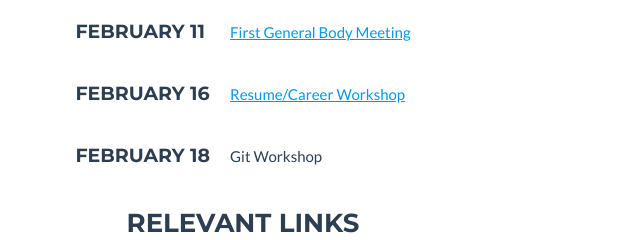
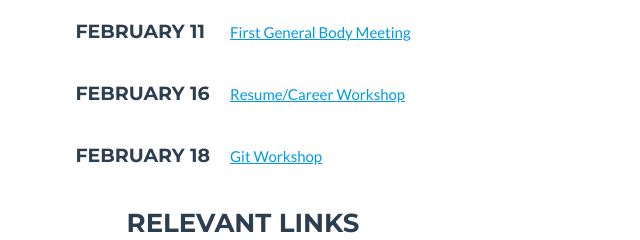
Before and after one commit to VUACM/VUACM.github.io, a plain HTML site: page index.html in a window 1280 px wide. Shown: the part 1000-1240 px from the top of the page, 397-1037 px from the left. Drawn offline with nearby package versions, Linux system fonts and the light colour scheme.

Commit message:
git workshop

```diff
--- a/index.html
+++ b/index.html
@@ -109,7 +109,7 @@
                         </tr>
                         <tr align="left">
                             <td style="padding:10px;"><h4>February 18</h4></td>
-                            <td style="padding:10px;">Git Workshop</td>
+                            <td style="padding:10px;"><a href="https://www.dsiah.com/vugit.html">Git Workshop</a></td>
                         </tr>
                     </table>
 
```
